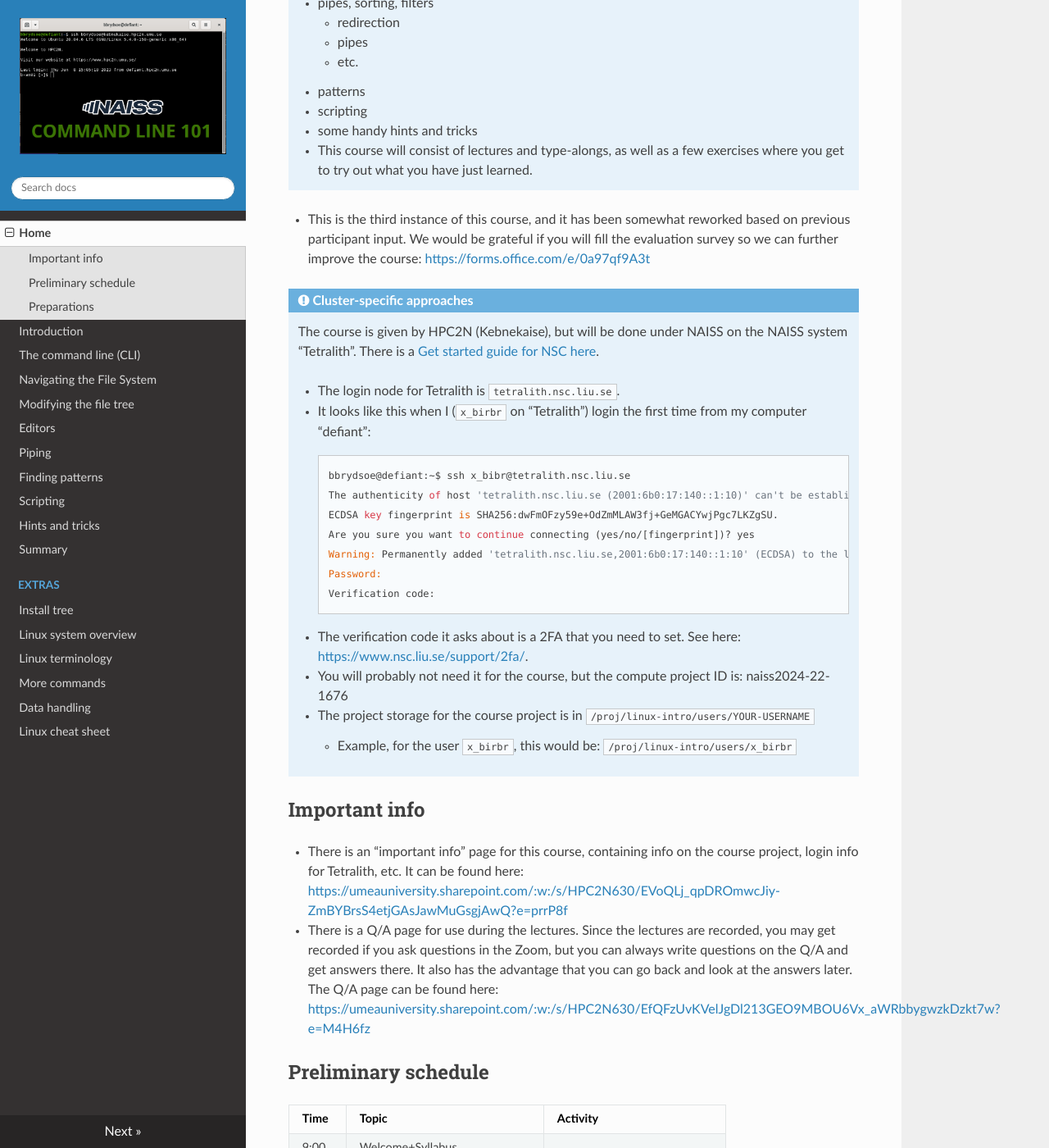
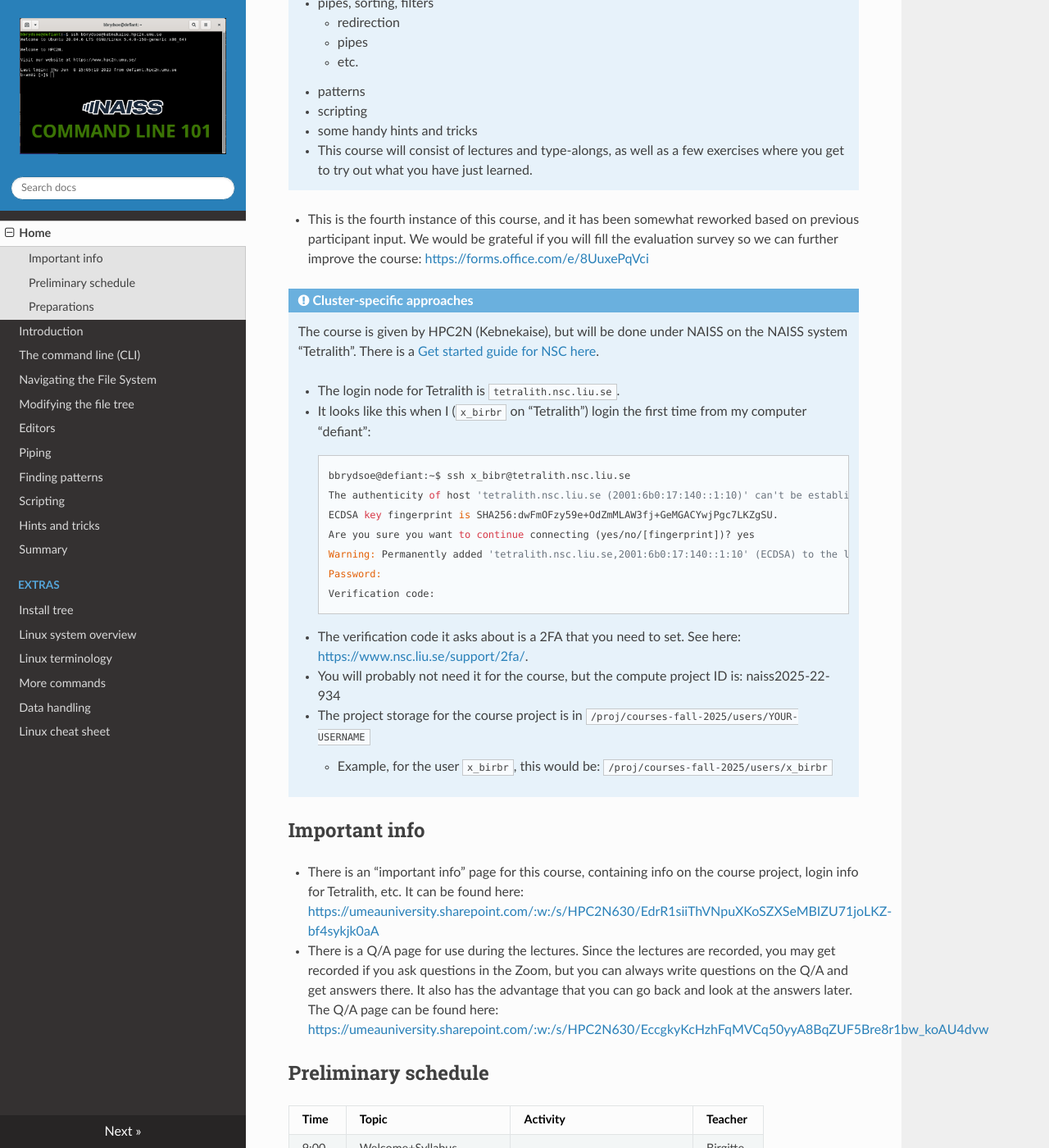
Before and after one commit to hpc2n/linux-command-line-101, an MkDocs documentation site: the page built from docs/index.md, in a window 1280 px wide and 1400 px high, scrolled down 1059 px. Shown: the whole window at 82% size. Built offline with MkDocs 1.6.1, drawn with Linux system fonts in a browser that asks for light colours; nearby versions of some CDN libraries; some of the changed text lies outside the part shown.

Commit message:
Updating the schedule and the various info pages linked on the index page

````diff
--- a/docs/index.md
+++ b/docs/index.md
@@ -41,7 +41,7 @@
 
     - This course will consist of lectures and type-alongs, as well as a few exercises where you get to try out what you have just learned.
 
-- This is the third instance of this course, and it has been somewhat reworked based on previous participant input. We would be grateful if you will fill the evaluation survey so we can further improve the course: <a href="https://forms.office.com/e/0a97qf9A3t" target="_blank">https://forms.office.com/e/0a97qf9A3t</a>
+- This is the fourth instance of this course, and it has been somewhat reworked based on previous participant input. We would be grateful if you will fill the evaluation survey so we can further improve the course: <a href="https://forms.office.com/e/8UuxePqVci" target="_blank">https://forms.office.com/e/8UuxePqVci</a>
 
 !!! admonition "Cluster-specific approaches"
 
@@ -59,32 +59,32 @@
     Verification code:
     ```
     - The verification code it asks about is a 2FA that you need to set. See here: <a href="https://www.nsc.liu.se/support/2fa/" target="_blank">https://www.nsc.liu.se/support/2fa/</a>.
-    - You will probably not need it for the course, but the compute project ID is: naiss2024-22-1676
-    - The project storage for the course project is in ``/proj/linux-intro/users/YOUR-USERNAME``
-        - Example, for the user ``x_birbr``, this would be: ``/proj/linux-intro/users/x_birbr``
+    - You will probably not need it for the course, but the compute project ID is: naiss2025-22-934
+    - The project storage for the course project is in ``/proj/courses-fall-2025/users/YOUR-USERNAME``
+        - Example, for the user ``x_birbr``, this would be: ``/proj/courses-fall-2025/users/x_birbr``
 
 ## Important info
 
-- There is an "important info" page for this course, containing info on the course project, login info for Tetralith, etc. It can be found here: <a href="https://umeauniversity.sharepoint.com/:w:/s/HPC2N630/EVoQLj_qpDROmwcJiy-ZmBYBrsS4etjGAsJawMuGsgjAwQ?e=prrP8f" target="_blank">https://umeauniversity.sharepoint.com/:w:/s/HPC2N630/EVoQLj_qpDROmwcJiy-ZmBYBrsS4etjGAsJawMuGsgjAwQ?e=prrP8f</a>
-- There is a Q/A page for use during the lectures. Since the lectures are recorded, you may get recorded if you ask questions in the Zoom, but you can always write questions on the Q/A and get answers there. It also has the advantage that you can go back and look at the answers later. The Q/A page can be found here: <a href="https://umeauniversity.sharepoint.com/:w:/s/HPC2N630/EfQFzUvKVelJgDl213GEO9MBOU6Vx_aWRbbygwzkDzkt7w?e=M4H6fz" target="_blank">https://umeauniversity.sharepoint.com/:w:/s/HPC2N630/EfQFzUvKVelJgDl213GEO9MBOU6Vx_aWRbbygwzkDzkt7w?e=M4H6fz</a>
+- There is an "important info" page for this course, containing info on the course project, login info for Tetralith, etc. It can be found here: <a href="https://umeauniversity.sharepoint.com/:w:/s/HPC2N630/EdrR1siiThVNpuXKoSZXSeMBIZU71joLKZ-bf4sykjk0aA" target="_blank">https://umeauniversity.sharepoint.com/:w:/s/HPC2N630/EdrR1siiThVNpuXKoSZXSeMBIZU71joLKZ-bf4sykjk0aA</a>
+- There is a Q/A page for use during the lectures. Since the lectures are recorded, you may get recorded if you ask questions in the Zoom, but you can always write questions on the Q/A and get answers there. It also has the advantage that you can go back and look at the answers later. The Q/A page can be found here: <a href="https://umeauniversity.sharepoint.com/:w:/s/HPC2N630/EccgkyKcHzhFqMVCq50yyA8BqZUF5Bre8r1bw_koAU4dvw" target="_blank">https://umeauniversity.sharepoint.com/:w:/s/HPC2N630/EccgkyKcHzhFqMVCq50yyA8BqZUF5Bre8r1bw_koAU4dvw</a>
 
 ## Preliminary schedule
 
-| Time | Topic | Activity |
-| ---- | ----- | -------- |
-| 9:00 | Welcome+Syllabus | |
-| 9:10 | Introduction to Linux, motivation | Lecture |
-| 9:25 | The command line (CLI) | Lecture+code along |
-| 9:40 | Navigating the File System | Lecture+code along+exercise |
-| 10:05 | Modifying the file tree | Lecture+code along+exercise |
-| 10:25 | BREAK | |
-| 10:40 | Editors | Lecture+code along |
-| 10:50 | Piping and filters | Lecture+code along+exercise |
-| 11:10 | Finding patterns | Lecture+code along+exercises |
-| 11:25 | Scripting | Lecture+code along |
-| 11:40 | Hints and tricks | Lecture+code along |
-| 11:55 | Summary   | |
-| 12:00 | END | |
+| Time | Topic | Activity | Teacher |
+| ---- | ----- | -------- | ------- |
+| 9:00 | Welcome+Syllabus | | Birgitte |
+| 9:10 | What is Linux? <br>Why should you use it? | Lecture | Rebecca |
+| 9:25 | The command line (CLI) | Lecture+code along | Birgitte |
+| 9:35 | Navigating the File System | Lecture+code along+exercise | Birgitte |
+| 10:05 | Modifying the file tree | Lecture+code along+exercise | Rebecca |
+| 10:30 | BREAK | | |
+| 10:45 | Editors | Lecture+code along | Sahar |
+| 10:55 | Piping and filters | Lecture+code along+exercise | Sahar |
+| 11:15 | Finding patterns | Lecture+code along+exercises | Pedro |
+| 11:25 | Scripting | Lecture+code along | Pedro |
+| 11:40 | Hints and tricks | Lecture+code along | Joachim |
+| 11:50 | Summary   | | Joachim |
+| 12:00 | END of course | | |
 
 ## Preparations
 
@@ -92,7 +92,7 @@
 
 1. Login to the system you are using (Tetralith, your own computer, other system)
 2. Create a directory to work in (``mkdir intro-linux``) and then switch to it (``cd intro-linux``)
-    - **NOTE** If you are working on Tetralith, first switch to your working directory: ``cd /proj/linux-intro/users/YOUR-USERNAME``
+    - **NOTE** If you are working on Tetralith, first switch to your working directory: ``cd /proj/courses-fall-2025/users/YOUR-USERNAME``
 3. Download the exercises with ``wget https://github.com/hpc2n/linux-command-line-101/raw/refs/heads/main/exercises.tar.gz``
 4. Extract the exercises with ``tar zxvf exercises.tar.gz``
 5. Enter the directory that was created: ``cd exercises``
````
